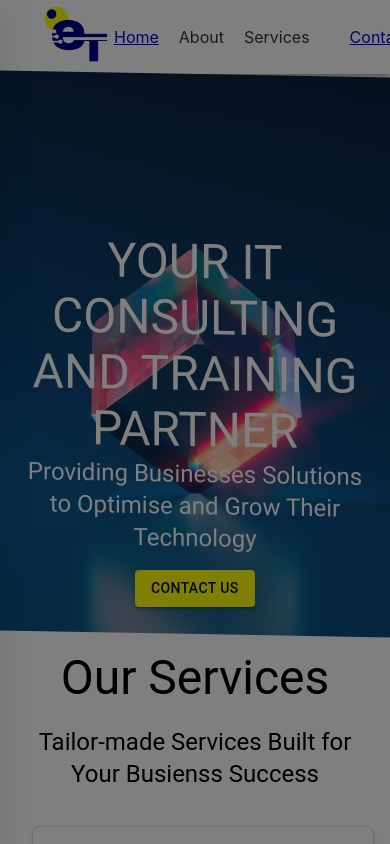
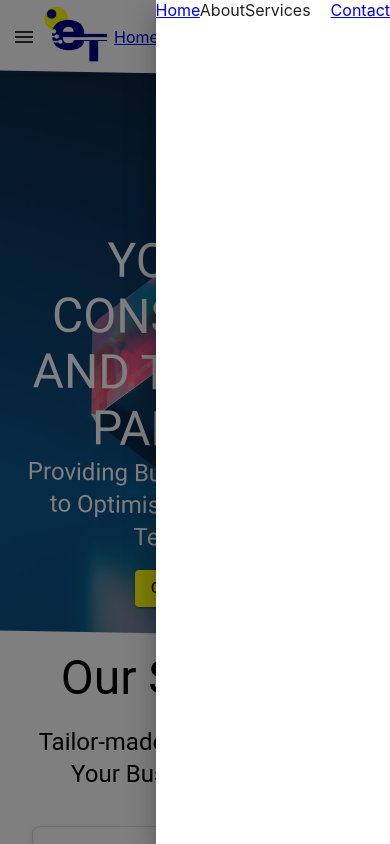
Before and after one commit to kgauzampe/econo, a React (Create React App) app: page / in a window 390 px wide. Both pictures are taken after a click on the button 24 px from the left and 37 px from the top of the page. Shown: the top 844 px of the page. Built offline with nearby package versions, Linux system fonts and the light colour scheme.

Commit message:
nav changes

```diff
--- a/src/Components/Navigation/Navigation/Nav.css
+++ b/src/Components/Navigation/Navigation/Nav.css
@@ -1,26 +1,24 @@
-/* .navbar {
-  display: flex;
-  justify-content: space-between;
-  align-items: center;
-  background-color: white;
-  color: #333;
-  padding: 0.5rem;
-}
-.logo{
+ .logo {
   position: relative;
   margin-right: auto;
+  max-width: 70px;
+  height: auto;
 }
-.nav-brand {
-  font-size: 1.5rem;
+.links {
+  position: relative;
+  margin-left: auto;
+  color: #333;
+  text-decoration: none ;
+  display: flex !important;
+  gap: 20px;
 }
-
-.nav-items{
-  display: flex;
+.nav-items {
+  display: none;
   justify-content: flex-start;
   align-items: center;
   width: 100%;
 }
-.nav-items .links{
+.nav-items .links {
   margin-left: auto;
 }
 
@@ -30,112 +28,7 @@
     text-decoration: none;
     margin: 0 1rem;
   }
-  .dropdown {
-    position: relative;
-    display: inline-block;
-    margin-right: 20px;
-  }
-
-  .dropdown-toggle {
-    cursor: pointer;
-  }
-
-  .dropdown-content {
-    display: none;
-    position: absolute;
-    background-color: #f9f9f9;
-    min-width: 160px;
-    box-shadow: 0px 8px 16px 0px rgba(0,0,0,0.2);
-    z-index: 1;
-  }
-
-  .dropdown-content a {
-    color: black;
-    padding: 12px 16px;
-    text-decoration: none;
-    display: block;
-  }
-
-  .dropdown:hover .dropdown-content {
-    display: block;
-  }
-
-  @media (max-width: 768px) {
-    .nav-items {
-      display: none;
-      flex-direction: column;
-      position: absolute;
-      top: 5rem;
-      left: 0;
-      background-color: white;
-      color:#0D267F;
-      width: 100%;
-      text-align: center;
-    }
-
-    .nav-items a {
-      margin: 0.5rem;
-    }
-
-    .nav-toggle .burger {
-      width: 25px;
-      height: 2px;
-      background-color: #333;
-      color: #0D267F;
-      margin: 5px;
-      transition: 0.4s;
-    }
-
-    .toggle .burger:nth-child(1) {
-      transform: rotate(-45deg) translate(-5px, 6px);
-    }
-
-    .toggle .burger:nth-child(2) {
-      opacity: 0;
-    }
-
-    .toggle .burger:nth-child(3) {
-      transform: rotate(45deg) translate(-5px, -6px);
-    }
-
-    .nav-toggle {
-      display: block;
-      background-color: pink;
-    }
-
-  }
- */
- .logo{
-  position: relative;
-  margin-right: auto;
-  max-width: 70px;
-  height: auto;
-}
-.links{
-  position: relative;
-  margin-left: auto;
-  color: #333;
-  text-decoration: none !important;
-  display: flex;
-  gap: 20px;
-}
-.nav-items{
-  display: flex;
-  justify-content: flex-start;
-  align-items: center;
-  width: 100%;
-}
-.nav-items .links{
-  margin-left: auto;
-}
-
-
-  .nav-items a {
-    color: #333;
-    text-decoration: none;
-    margin: 0 1rem;
-  }
-.customAppBar {
+/* .customAppBar {
   background-color: #FF5733;
   &::before,
   &::after {
@@ -162,29 +55,26 @@
   &.open::after {
     transform: rotate(-45deg) translate(5px, -5px);
   }
-}
+} */
 
-@media (min-width: 768px) {
+@media (min-width: 480px) {
   .navbar {
-    flex-direction: column;
+    display: none;
     justify-content: space-between;
     padding: 0 40px;
     background-color: aqua;
   }
 
-  .navbar-title {
-    margin-left: 0;
-    background-color: aqua;
+.links {
+  display: none;
+}
+  .links-drawer{
+    display: grid !important;
+
   }
 
-  .drawer {
-    display: block;
-    background-color: aqua;
-  }
+}
+.css-i4bv87-MuiSvgIcon-root {
+  color: #333 !important;
 
-  .drawer-list {
-    display: block;
-    color: white;
-    background-color: aqua;
-  }
 }
--- a/src/Components/Navigation/Navigation/Nav.js
+++ b/src/Components/Navigation/Navigation/Nav.js
@@ -1,62 +1,9 @@
-// import React, { useState, useEffect, useRef } from "react";
-// import { Link } from 'react-router-dom';
-// import { Link as ScrollLink } from 'react-scroll';
-// import "./Nav.css";
-// import logo from "../../../Images/logox.png"
-
-// const Navbar = () => {
-//   const [isNavOpen, setIsNavOpen] = useState(false);
-
-//   const toggleNav = () => {
-//     console.log("pressed")
-//     let menu = document.getElementsByClassName("nav-items")
-//     console.log("here", menu)
-//     setIsNavOpen(!isNavOpen);
-
-//   };
-
-//   return (
-//     <nav className="navbar">
-//       <div className="nav-brand">
-//         <img src={logo} alt="Logo" className="logo" />
-//       </div>
-//       <div className="nav-items">
-//         <div className="links">
-//           <Link to="/">Home</Link>
-//           <ScrollLink to="abtBanner" smooth={true} duration={500}>
-//             About
-//           </ScrollLink>
-//           <div className="dropdown">
-//             <span className="dropdown-toggle">Services</span>
-//             <div className="dropdown-content">
-//               <Link to="/service1">Software QA Training</Link>
-//               <Link to="/service2">IT Training</Link>
-//               <Link to="/service3">IT consultancy</Link>
-//               <Link to="/service4">Software QA consultancy</Link>
-//             </div>
-//           </div>
-//           <Link to="/Contact">Contact</Link>
-//         </div>
-//       </div>
-//       <div className="nav-toggle" onClick={toggleNav}>
-//         <div className={`burger ${isNavOpen ? "toggle" : ""}`} />
-//       </div>
-//     </nav>
-//   );
-// };
-
-// export default Navbar;
 import React, { useState } from 'react';
 import AppBar from '@mui/material/AppBar';
 import Toolbar from '@mui/material/Toolbar';
-import Typography from '@mui/material/Typography';
 import IconButton from '@mui/material/IconButton';
 import MenuIcon from '@mui/icons-material/Menu';
 import Drawer from '@mui/material/Drawer';
-import List from '@mui/material/List';
-import ListItem from '@mui/material/ListItem';
-import ListItemText from '@mui/material/ListItemText';
-import Divider from '@mui/material/Divider';
 import useMediaQuery from '@mui/material/useMediaQuery';
 import { Link } from 'react-router-dom';
 import { Link as ScrollLink } from 'react-scroll';
@@ -64,7 +11,7 @@ import logo from "../../../Images/logox.png"
 import './Nav.css';
 
 const Navbar = () => {
-  const isMobile = useMediaQuery('(max-width:768px)');
+  const isMobile = useMediaQuery('(max-width:480px)');
   const [drawerOpen, setDrawerOpen] = useState(false);
   const toggleDrawer = (open) => (event) => {
     if (event.type === 'keydown' && (event.key === 'Tab' || event.key === 'Shift')) {
@@ -91,6 +38,7 @@ const Navbar = () => {
               <MenuIcon />
             </IconButton>
           )}
+
           <div className="nav-brand">
             <img src={logo} alt="Logo" className="logo" />
           </div>
@@ -105,16 +53,31 @@ const Navbar = () => {
                 <Link to="/service1">Software QA Training</Link>
                 <Link to="/service2">IT Training</Link>
                 <Link to="/service3">IT consultancy</Link>
+                <Link to="/service4">Software QA consultancy</Link>
+                </div>
+            </div>
+            <Link to="/Contact">Contact</Link>
+          </div>
+
+        </Toolbar>
+      </AppBar>
+      {isMobile ? (
+        <Drawer anchor="right" open={drawerOpen} onClose={toggleDrawer(false)}>
+          <div className="links-drawer">
+            <Link to="/">Home</Link>
+            <ScrollLink to="abtBanner" smooth={true} duration={500}>
+              About
+            </ScrollLink>
+            <div className="dropdown">
+              <span className="dropdown-toggle">Services</span>
+              <div className="dropdown-content">
+                <Link to="/service1">Software QA Training</Link>
+                <Link to="/service2">IT Training</Link>
+                <Link to="/service3">IT consultancy</Link>
                 <Link to="/service4">Software QA consultancy</Link>             </div>
             </div>
             <Link to="/Contact">Contact</Link>
           </div>
-          {/* Additional Navbar Items for Larger Screens */}
-        </Toolbar>
-      </AppBar>
-      {isMobile ? (
-        <Drawer anchor="left" open={drawerOpen} onClose={toggleDrawer(false)}>
-          {/* Drawer Content */}
         </Drawer>
       ) : (
         <div>
```
